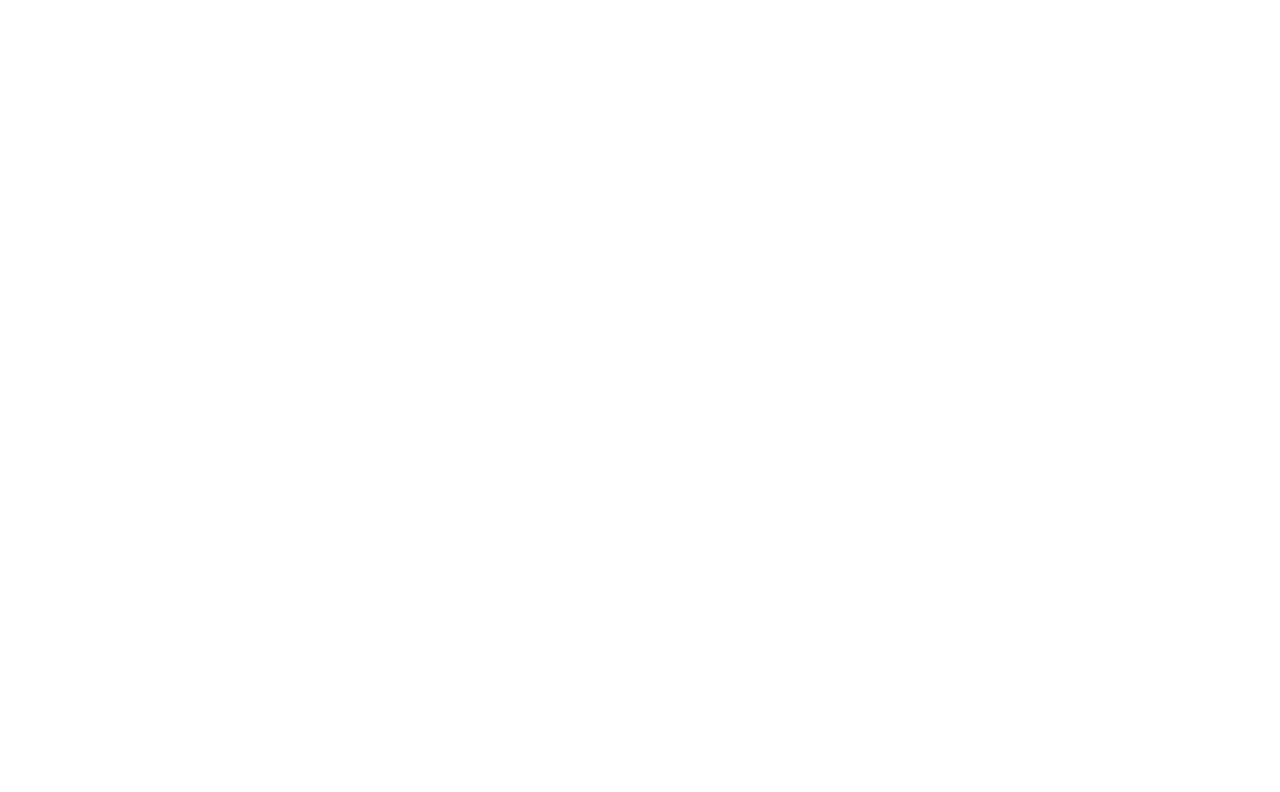
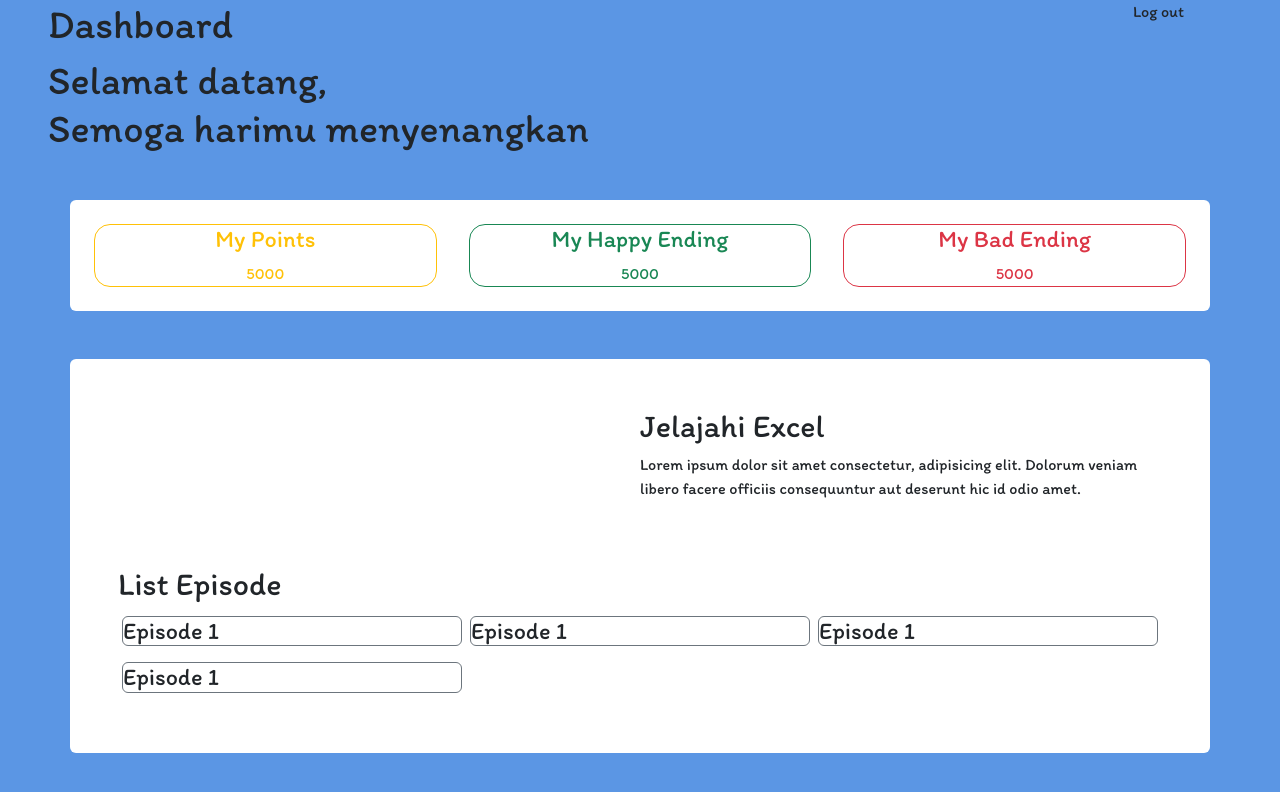
Before and after one commit to ahmadWahyu7/hyubaca-app, a React (Create React App) app: page /dashboard in a window 1280 px wide. Shown: the top 792 px of the page. Built offline with nearby package versions, Linux system fonts and the light colour scheme; a web font is replaced by a local one.

Commit message:
dashboard update
membuat dashboard sementara

```diff
--- a/src/App.js
+++ b/src/App.js
@@ -1,5 +1,6 @@
 import './Styles/App.css';
 import './Styles/login.css';
+import './Styles/komik.css';
 import { BrowserRouter as Router, Route, Routes } from "react-router-dom";
 
 import Home from './Components/Home/Home';
--- a/src/Components/Home/Footer.jsx
+++ b/src/Components/Home/Footer.jsx
@@ -5,8 +5,9 @@
 
     return (
         <footer className="p-5 text-center">
-            <p className="">hyubaca copyright</p>
+            <p>hyubaca copyright</p>
             <p><Link to="/sumberaset">Lihat</Link> sumber/referensi aset pada web hyubaca</p>
+            <Link to="/dashboard" className="btn btn-danger">dashboard</Link>
         </footer>
     )
 }
--- a/src/Components/Komik/Dashboard.jsx
+++ b/src/Components/Komik/Dashboard.jsx
@@ -4,10 +4,42 @@
 const Dashboard = () => {
 
     return (
-        <div>
-            <section></section>
+        <div className="dashboard pb-5 px-5">
+            <nav className="row">
+                <div className="col">
+                    <h1>Dashboard</h1>
+                </div>
+                <div className="col">
+                    <p className="text-end pe-5">Log out</p>
+                </div>
+            </nav>
+            <h1>Selamat datang, <br />Semoga harimu menyenangkan</h1>
+            <section className="container container-bg mt-5 p-2 rounded">
+                <div className="point-card text-center">
+                    <div className="row row-cols-1 row-cols-md-3">
+                        <div className="col p-3 text-warning">
+                            <div className="border border-warning rounded-4">
+                                <h4>My Points</h4>
+                                <div>5000</div>
+                            </div>
+                        </div>
+                        <div className="col p-3 text-success">
+                            <div className="border border-success rounded-4">
+                                <h4>My Happy Ending</h4>
+                                <div>5000</div>
+                            </div>
+                        </div>
+                        <div className="col p-3 text-danger">
+                            <div className="border border-danger rounded-4">
+                                <h4>My Bad Ending</h4>
+                                <div>5000</div>
+                            </div>
+                        </div>
+                    </div>
+                </div>
+            </section>
 
-            <section>
+            <section className="container container-bg mt-5 p-5 rounded">
                 <Komik />
             </section>
         </div>
--- a/src/Components/Komik/Komik.jsx
+++ b/src/Components/Komik/Komik.jsx
@@ -3,7 +3,34 @@
 const Komik = () => {
 
     return (
-        <div></div>
+        <div>
+            <div className="row row-cols-1 row-cols-md-2">
+                <div className="col">
+                    <img src="" alt="" className="ratio ratio-4x3" />
+                </div>
+                <div className="col">
+                    <h2>Jelajahi Excel</h2>
+                    <p>Lorem ipsum dolor sit amet consectetur, adipisicing elit. Dolorum veniam libero facere officiis consequuntur aut deserunt hic id odio amet.</p>
+                </div>
+            </div>
+            <div className="list-eps mt-5">
+                <h2>List Episode</h2>
+                <div className="row row-cols-1 row-cols-md-3">
+                    <div className="col p-1">
+                        <h4 className="border border-secondary rounded">Episode 1</h4>
+                    </div>
+                    <div className="col p-1">
+                        <h4 className="border border-secondary rounded">Episode 1</h4>
+                    </div>
+                    <div className="col p-1">
+                        <h4 className="border border-secondary rounded">Episode 1</h4>
+                    </div>
+                    <div className="col p-1">
+                        <h4 className="border border-secondary rounded">Episode 1</h4>
+                    </div>
+                </div>
+            </div>
+        </div>
     )
 }
 
--- a/src/Components/Login/Login.jsx
+++ b/src/Components/Login/Login.jsx
@@ -1,6 +1,14 @@
-import React from "react";
+import React, { useState } from "react";
 
 const Login = () => {
+    const [showPassword, setShowPassword] = useState(false);
+    const toggleShow = showPassword ? 'text' : 'password';
+    const toggleTextPassword = showPassword ? 'Tutup' : 'Lihat';
+
+    const handleShowPassword = () => {
+        setShowPassword(!showPassword);
+    }
+
 
     return (
         <div className="row row-cols-1 row-cols-md-2 login-bg">
@@ -22,13 +30,16 @@
                     </div>
                     <label htmlFor="loginPassword" className="form-label">Kata Sandi</label>
                     <div className="input-group mb-3">
-                        <input type="password"
+                        <input type={toggleShow}
                             id="loginPassword"
                             className="form-control"
                             placeholder="Masukan Kata Sandi ..."
                             aria-label="Masukan Kata Sandi ..."
                             aria-describedby="loginPassword2" />
-                        <button className="btn btn-outline-secondary" type="button" id="loginPassword2">Lihat</button>
+                        <button className="btn btn-outline-secondary"
+                        type="button"
+                        id="loginPassword2"
+                        onClick={handleShowPassword}>{toggleTextPassword}</button>
                     </div>
                     <button type="submit" className="btn btn-primary">Submit</button>
                 </form>
--- a/src/Components/Login/Register.jsx
+++ b/src/Components/Login/Register.jsx
@@ -1,6 +1,13 @@
-import React from "react";
+import React, { useState } from "react";
 
 const Register = () => {
+    const [showPassword, setShowPassword] = useState(false);
+    const toggleShow = showPassword ? 'text' : 'password';
+    const toggleTextPassword = showPassword ? 'Tutup' : 'Lihat';
+
+    const handleShowPassword = () => {
+        setShowPassword(!showPassword);
+    }
 
     return (
         <div className="row row-cols-1 row-cols-md-2 login-bg">
@@ -30,13 +37,14 @@
                     </div>
                     <label htmlFor="loginPassword" className="form-label">Kata Sandi</label>
                     <div className="input-group mb-3">
-                        <input type="password"
+                        <input type={toggleShow}
                             id="loginPassword"
                             className="form-control"
                             placeholder="Masukan Kata Sandi ..."
                             aria-label="Masukan Kata Sandi ..."
                             aria-describedby="loginPassword2" />
-                        <button className="btn btn-outline-secondary" type="button" id="loginPassword2">Lihat</button>
+                        <button className="btn btn-outline-secondary" type="button"
+                            id="loginPassword2" onClick={handleShowPassword}>{toggleTextPassword}</button>
                     </div>
                     <button type="submit" className="btn btn-primary">Submit</button>
                 </form>
--- /dev/null
+++ b/src/Styles/komik.css
@@ -0,0 +1,8 @@
+/* DASHBOARD */
+.dashboard {
+    background-color: var(--main-color);
+}
+
+.container-bg {
+    background-color: white;
+}
```
